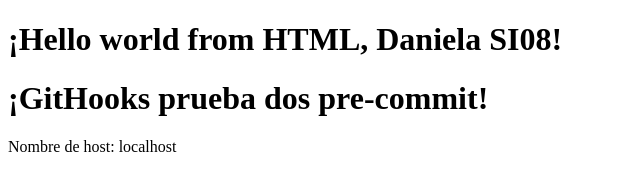
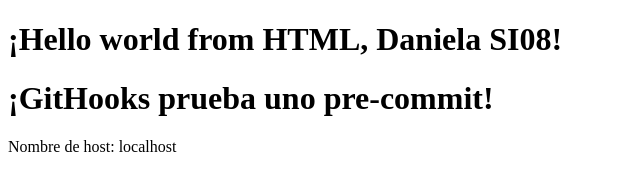
Before and after one commit to Danyss09/GitHook_HTML, a plain HTML site: page index.html in a window 1280 px wide. Shown: the whole page, without its empty margins (0-640 px from the left). Drawn offline with Linux system fonts and the light colour scheme.

Commit message:
Prueba del pre-commit hook

```diff
--- a/index.html
+++ b/index.html
@@ -8,7 +8,7 @@
 <body>
 
     <h1>¡Hello world from HTML, Daniela SI08!</h1>
-    <h1>¡GitHooks prueba dos  pre-commit!</h1>
+    <h1>¡GitHooks prueba uno  pre-commit!</h1>
 
  <p>Nombre de host: <span id="hostname"></span></p>
 
```
